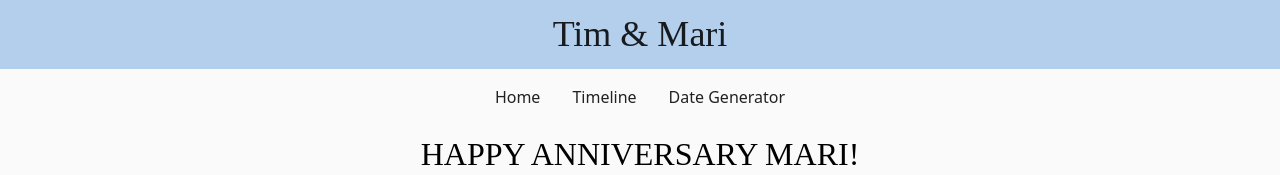
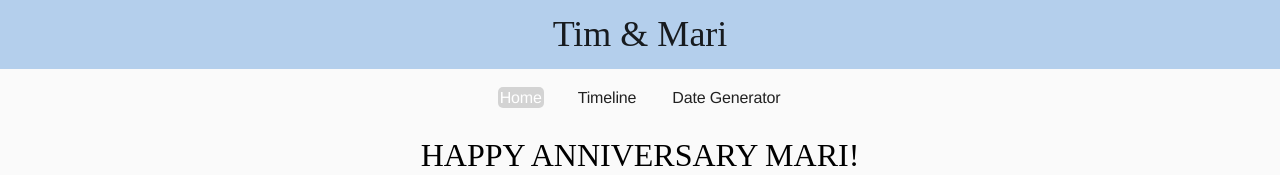
Before and after one commit to TimothyJan/TimMari, an Angular app: page /home in a window 1280 px wide. Shown: the top 175 px of the page. Built offline with nearby package versions, Linux system fonts and the light colour scheme.

Commit message:
Updated Navbar css

```diff
--- a/src/app/components/side-nav/side-nav.component.css
+++ b/src/app/components/side-nav/side-nav.component.css
@@ -73,9 +73,31 @@ mat-sidenav {
     padding-right: 1rem;
   }
 
+  a {
+    font-family: "Gotham SSm", Helvetica, Arial, sans-serif;
+    font-weight: 400;
+    font-size: 1rem;
+    line-height: 1.47;
+    letter-spacing: -0.01em;
+    padding: 0.75rem 1rem;
+  }
+
   .nav-bar-list-items-anchor{
     -webkit-box-align: center;
     align-items: center;
     height: 100%;
+    text-decoration: none;
+    padding: 2px;
+  }
+
+  .nav-bar-list-items-anchor.active {
+    color: white; /* color when active */
+    background-color: lightgray; /* background color when active */
+    border-radius: 5px; /* optional, for rounded corners */
+    text-decoration: none;
+  }
+
+  a, a:visited, a:hover, a:active {
+    color: inherit;
   }
 }
--- a/src/app/components/side-nav/side-nav.component.html
+++ b/src/app/components/side-nav/side-nav.component.html
@@ -1,18 +1,17 @@
 
 <div *ngIf="isLargeScreen; else sidenavBlock">
   <mat-sidenav-container class="sidenav-container">
-    <!-- Sidenav Content -->
     <mat-sidenav-content>
       <app-header></app-header>
 
       <nav class="nav-bar">
         <ul class="nav-bar-list">
           <li
-            class="nav-bar-list-items"
-            *ngFor="let link of navLinks"
-            routerLinkActive="active"
-            [routerLink]="link.path">
-            <a class="nav-bar-list-items-anchor">
+            class="nav-bar-list-items" *ngFor="let link of navLinks">
+            <a
+              class="nav-bar-list-items-anchor"
+              routerLinkActive="active"
+              [routerLink]="link.path">
               {{ link.label }}
             </a>
           </li>
@@ -27,23 +26,21 @@
 </div>
 
 <ng-template #sidenavBlock>
-  <!-- Menu Icon -->
   <button *ngIf="!sidenav.opened" mat-icon-button (click)="sidenav.toggle()" class="burger-menu">
     <mat-icon>menu</mat-icon>
   </button>
 
-  <!-- SideNav -->
   <mat-sidenav-container class="sidenav-container">
     <mat-sidenav #sidenav mode="over" position="start" >
-      <!-- Title -->
+
       <div class="sidenav-title">
         Tim & Mari
       </div>
-      <!-- Close Button -->
+
       <button mat-icon-button (click)="sidenav.toggle()" class="exit-sidenav">
         <mat-icon>close</mat-icon>
       </button>
-      <!-- Router List -->
+
       <mat-nav-list>
         <a
           mat-list-item
@@ -54,13 +51,13 @@
           {{ link.label }}
         </a>
       </mat-nav-list>
-      <!-- Wasabi -->
+
       <div class = "sidenav-img">
         <img src="assets/images/WasaPon/Wasa1.jpg" alt="Wasabi">
       </div>
+
     </mat-sidenav>
 
-    <!-- Sidenav Content -->
     <mat-sidenav-content>
       <app-header></app-header>
       <router-outlet></router-outlet>
```
